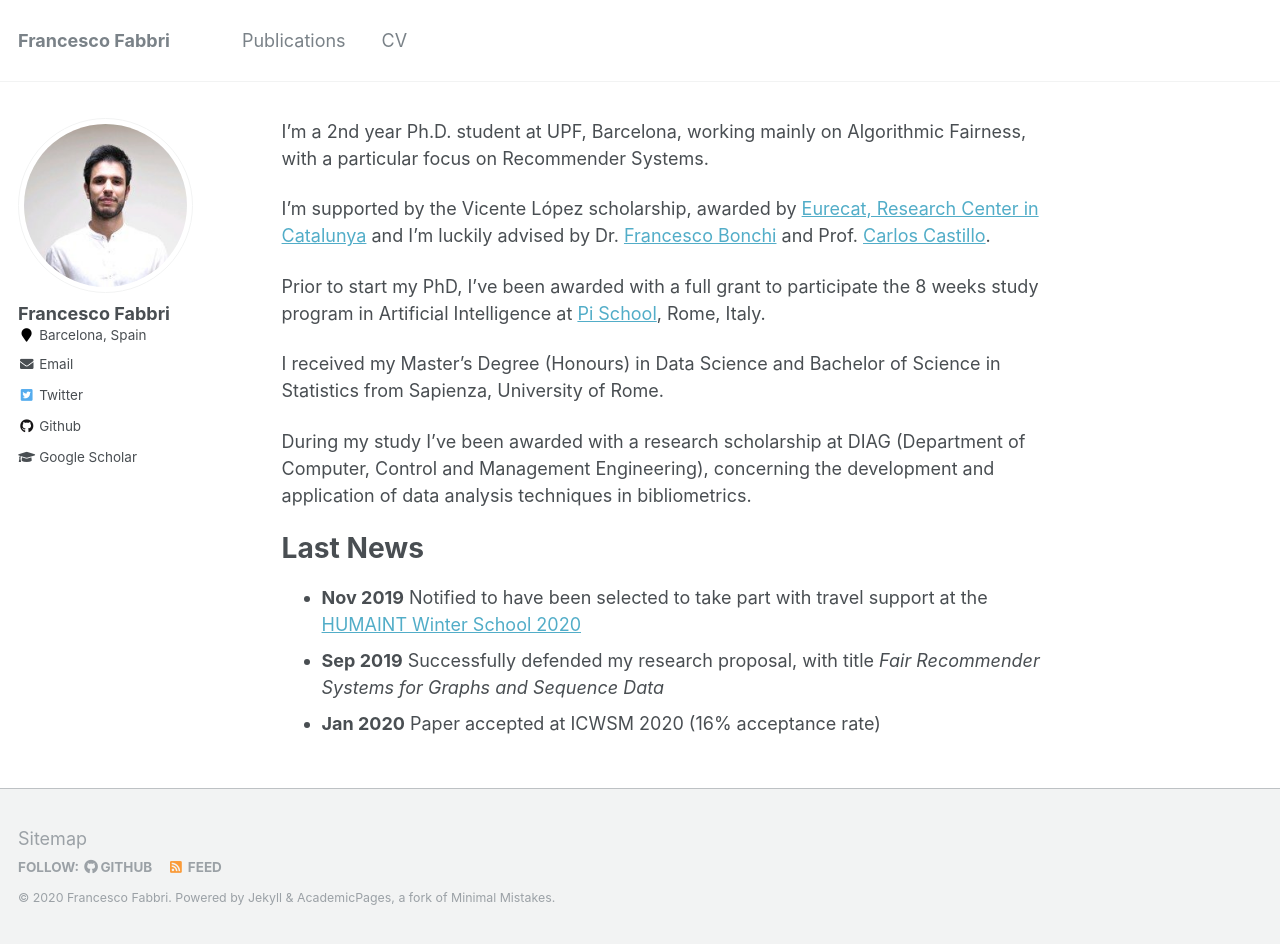
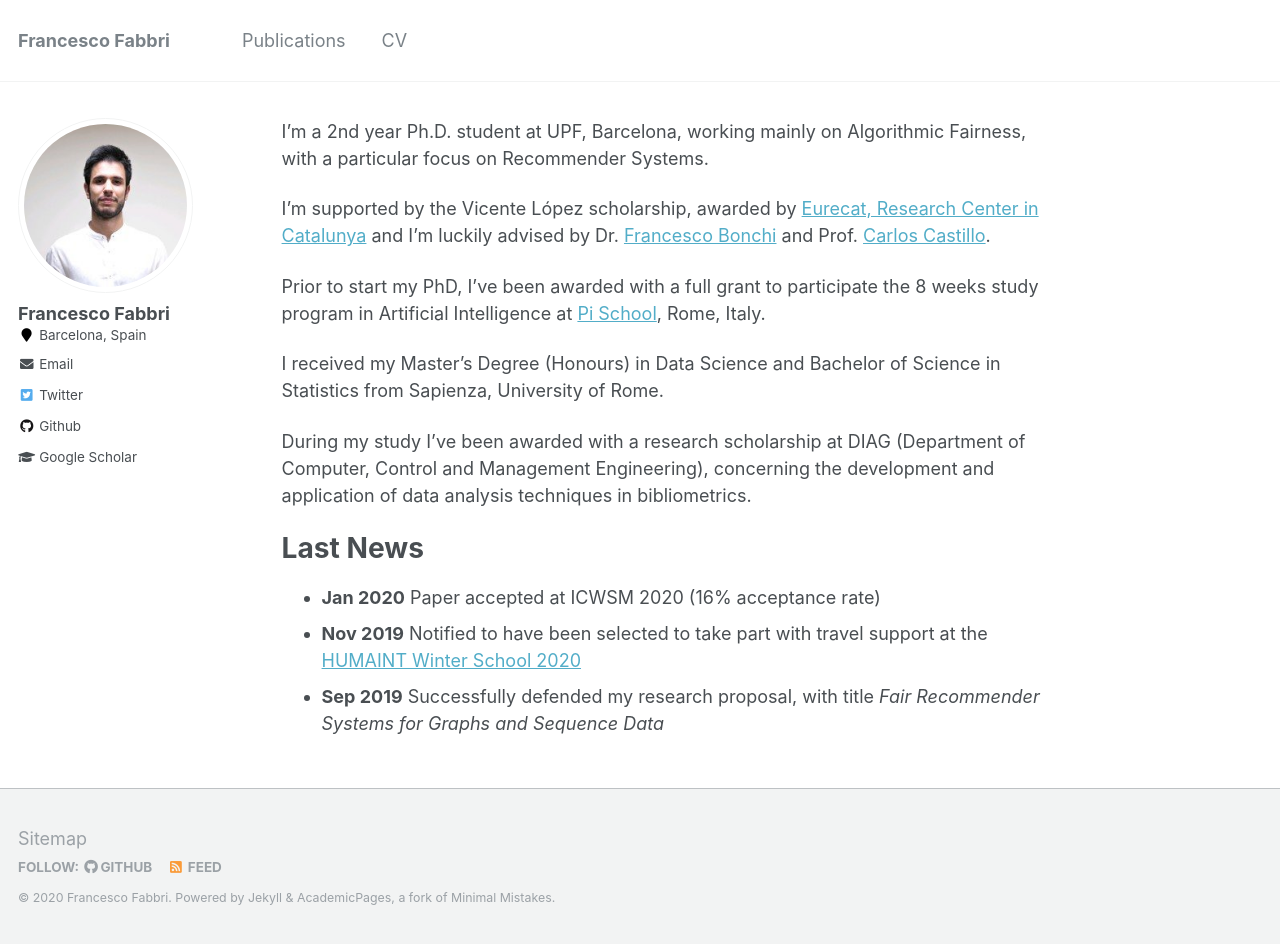
Before and after one commit to FraFabbri/frafabbri.github.io, a Jekyll site: the page built from _pages/about.md, in a window 1280 px wide and 944 px high. Built offline with Jekyll 4.4.1, drawn with Linux system fonts in a browser that asks for light colours.

```diff
--- a/_pages/about.md
+++ b/_pages/about.md
@@ -22,7 +22,6 @@ During my study I've been awarded with a research scholarship at DIAG (Departmen
 
 Last News
 ======
-
+* **Jan 2020** Paper accepted at ICWSM 2020 (16% acceptance rate)
 * **Nov 2019** Notified to have been selected to take part with travel support at the [HUMAINT Winter School 2020](https://ec.europa.eu/jrc/communities/en/community/humaint/event/2nd-humaint-winter-school-fairness-accountability-and-transparency)
 * **Sep 2019** Successfully defended my research proposal, with title *Fair Recommender Systems for Graphs and Sequence Data*
-* **Jan 2020** Paper accepted at ICWSM 2020 (16% acceptance rate)
```
